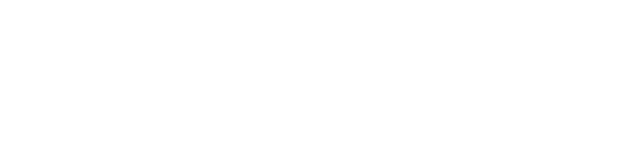
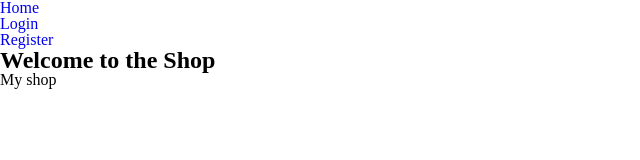
Before and after one commit to vicadin/RSS-ECOMM, a website built with webpack: page index.html in a window 1280 px wide. Shown: the whole page, without its empty margins (0-640 px from the left). Built offline with nearby package versions, Linux system fonts and the light colour scheme.

Commit message:
feat: add a mainPage.js

```diff
--- a/index.html
+++ b/index.html
@@ -3,7 +3,12 @@
   <head>
     <meta charset="UTF-8" />
     <meta name="viewport" content="width=device-width, initial-scale=1.0" />
+    <link rel="stylesheet" href="src/styles/normalize.css">
+    <link rel="stylesheet" href="src/styles/media.css">
+    <link rel="stylesheet" href="src/styles/style.css">
     <title>My Shop</title>
   </head>
-  <body></body>
+  <body>
+    <script src="./mainPage.js"></script>
+  </body>
 </html>
--- /dev/null
+++ b/mainPage.js
@@ -0,0 +1,37 @@
+document.addEventListener("DOMContentLoaded", () => {
+    createHeader();
+    createMain();
+    createFooter();
+});
+
+function createHeader() {
+    const header = document.createElement('header');
+    header.innerHTML = `
+        <nav>
+            <ul class="navLinks">
+                <li><a href="#home">Home</a></li>
+                <li><a href="#login">Login</a></li>
+                <li><a href="#register">Register</a></li>
+            </ul>
+        </nav>
+    `;
+    document.body.appendChild(header);
+}
+
+function createMain() {
+    const main = document.createElement('main');
+    main.innerHTML = `
+        <section id="content">
+            <h2>Welcome to the Shop</h2>
+        </section>
+    `;
+    document.body.appendChild(main);
+}
+
+function createFooter() {
+    const footer = document.createElement('footer');
+    footer.innerHTML = `
+        <p>My shop</p>
+    `;
+    document.body.appendChild(footer);
+}
--- a/src/styles/normalize.css
+++ b/src/styles/normalize.css
@@ -0,0 +1,58 @@
+*,
+*:before,
+*:after {
+	padding: 0;
+	margin: 0;
+	border: 0;
+	-moz-box-sizing: border-box;
+	-webkit-box-sizing: border-box;
+	box-sizing: border-box;
+}
+
+:focus,
+:active {
+	outline: none;
+}
+
+a:focus,
+a:active {
+	outline: none;
+}
+
+html,
+body {
+	height: 100%;
+	width: 100%;
+	font-size: 100%;
+	line-height: 1;
+	font-size: 16px;
+	ms-text-size-adjust: 100%;
+	moz-text-size-adjust: 100%;
+	webkit-text-size-adjust: 100%;
+}
+
+button {
+	font-family: inherit;
+}
+
+button {
+	cursor: pointer;
+}
+
+button::-moz-focus-inner {
+	padding: 0;
+	border: 0;
+}
+
+a,
+a:visited {
+	text-decoration: none;
+}
+
+a:hover {
+	text-decoration: none;
+}
+
+ul li {
+	list-style: none;
+}
```
Also changed, not shown: src/styles/media.css (added), src/styles/style.css (added).
